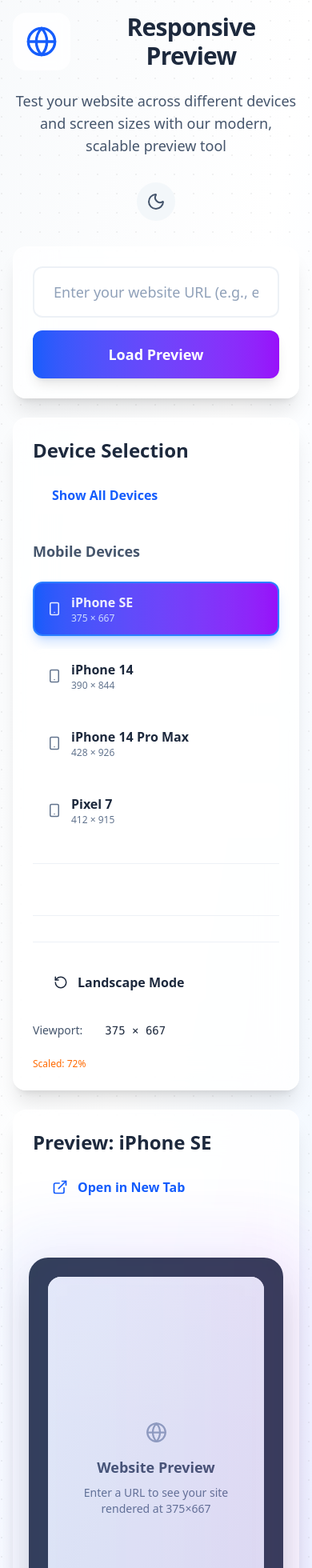
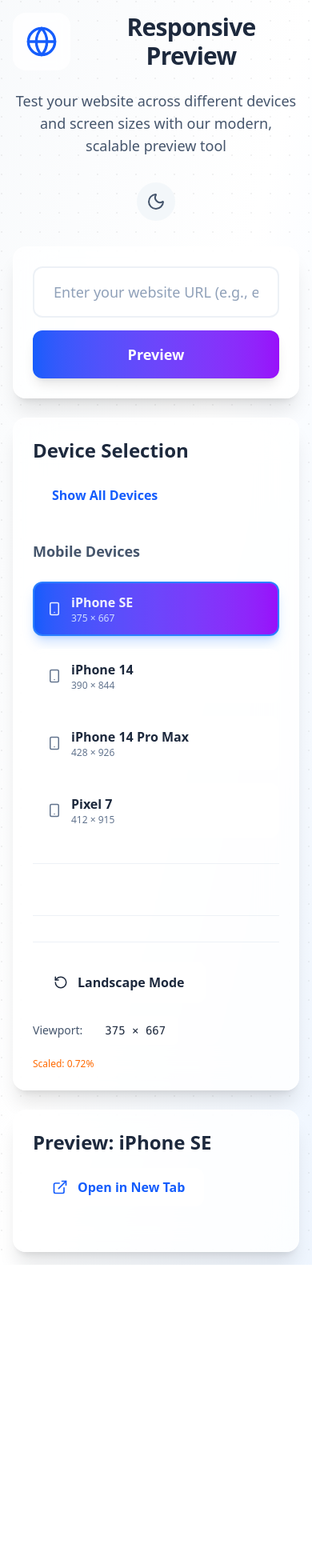
Before and after one commit to rayan2228/responsive-devices, a React (Vite) app: page / in a window 390 px wide. Shown: the top 1960 px of the page at 80% size. After the commit the page ends 1581 px from the top, so only its background shows below. Built offline with nearby package versions, Linux system fonts and the light colour scheme.

Commit message:
feat: enhance ResponsiveContainer with URL input and preview functionality

```diff
--- a/src/components/ControlPanel.tsx
+++ b/src/components/ControlPanel.tsx
@@ -35,7 +35,7 @@ const ControlPanel: React.FC<ControlPanelProps> = ({
       {scale < 1 && (
         <div className="flex items-center gap-2">
           <span className="text-xs text-orange-500 font-medium">
-            Scaled: {Math.round(scale * 100)}%
+            Scaled: {scale}%
           </span>
         </div>
       )}
--- a/src/components/PreviewFrame.tsx
+++ b/src/components/PreviewFrame.tsx
@@ -1,22 +1,70 @@
 import { Globe } from "lucide-react";
 import type { PreviewFrameProps } from "../types";
 
-const PreviewFrame: React.FC<PreviewFrameProps> = ({ device, isLandscape, theme, scale }) => {
+const PreviewFrame: React.FC<PreviewFrameProps> = ({
+    device,
+    isLandscape,
+    theme,
+    scale,
+    loading,
+    previewUrl
+}) => {
     const width = isLandscape ? device.height : device.width;
     const height = isLandscape ? device.width : device.height;
     const scaledWidth = width * scale;
     const scaledHeight = height * scale;
 
+    const renderPreviewContent = () => {
+        if (loading) {
+            return (
+                <div className="flex items-center justify-center w-full h-full bg-gray-100">
+                    <div className="animate-spin rounded-full h-12 w-12 border-b-2 border-blue-600"></div>
+                </div>
+            );
+        }
+
+        if (!previewUrl) {
+            return (
+                <div className="w-full h-full bg-gradient-to-br from-slate-100 to-slate-200 flex items-center justify-center">
+                    <div className="text-center">
+                        <Globe size={Math.min(64, scaledWidth * 0.1)} className="mx-auto mb-4 text-slate-400" />
+                        <p className="text-lg font-semibold text-slate-600 mb-2">Website Preview</p>
+                        <p className="text-sm text-slate-500 px-4">
+                            Enter a URL to see your site rendered at {width}×{height}
+                        </p>
+                    </div>
+                </div>
+            );
+        }
+
+        return (
+            <iframe
+                title="Website Preview"
+                src={previewUrl}
+                className="w-full h-full bg-white border-0"
+                style={{
+                    width: scaledWidth,
+                    height: scaledHeight
+                }}
+                onError={() => console.error('Failed to load preview URL')}
+            />
+        );
+    };
+
     return (
         <div className="flex justify-center items-center p-8">
             <div className="relative">
+                {/* Glow Effect */}
+                <div className="absolute -inset-8 bg-gradient-to-r from-blue-600/15 to-purple-600/15 rounded-3xl blur-2xl opacity-60" />
+
                 {/* Device Frame */}
                 <div
-                    className={`relative rounded-3xl p-6 shadow-2xl backdrop-blur-sm ${theme.surface.includes('dark') ? 'bg-slate-900/80' : 'bg-slate-800/90'
+                    className={`relative rounded-3xl shadow-2xl backdrop-blur-sm ${theme.surface.includes('dark') ? 'bg-slate-900/80' : 'bg-slate-800/90'
                         }`}
                     style={{
                         width: scaledWidth + 48,
-                        height: scaledHeight + 48
+                        height: scaledHeight + 48,
+                        padding: 24
                     }}
                 >
                     {/* Screen */}
@@ -28,23 +76,12 @@ const PreviewFrame: React.FC<PreviewFrameProps> = ({ device, isLandscape, theme,
                         }}
                     >
                         {/* Preview Content */}
-                        <div className="w-full h-full bg-gradient-to-br from-slate-100 to-slate-200 flex items-center justify-center">
-                            <div className="text-center">
-                                <Globe size={Math.min(64, scaledWidth * 0.1)} className="mx-auto mb-4 text-slate-400" />
-                                <p className="text-lg font-semibold text-slate-600 mb-2">Website Preview</p>
-                                <p className="text-sm text-slate-500 px-4">
-                                    Enter a URL to see your site rendered at {width}×{height}
-                                </p>
-                            </div>
-                        </div>
+                        {renderPreviewContent()}
 
                         {/* Screen Reflection Effect */}
-                        <div className="absolute inset-0 bg-gradient-to-t from-transparent via-transparent to-white/10 pointer-events-none" />
+                        <div className="absolute inset-0 bg-gradient-to-t from-transparent via-transparent to-white/10 pointer-events-none rounded-2xl" />
                     </div>
                 </div>
-
-                {/* Glow Effect */}
-                <div className="absolute -inset-8 bg-gradient-to-r from-blue-600/15 to-purple-600/15 rounded-3xl blur-2xl opacity-60" />
             </div>
         </div>
     );
--- a/src/components/ResponsiveContainer.tsx
+++ b/src/components/ResponsiveContainer.tsx
@@ -1,4 +1,4 @@
-import { ExternalLink, Globe, Moon, Sun, } from "lucide-react";
+import { ExternalLink, Globe, Moon, Sun } from "lucide-react";
 import { useState } from "react";
 import { devices, themes } from "../data";
 import type { Device, DeviceCategory, } from "../types";
@@ -21,6 +21,10 @@ const getResponsiveScale = (deviceWidth: number, containerWidth: number): number
     return Math.max(scale, minScale);
 };
 const ResponsiveContainer: React.FC = () => {
+    const [url, setUrl] = useState<string>("");
+    const [previewUrl, setPreviewUrl] = useState<string>("");
+    const [loading, setLoading] = useState<boolean>(false);
+    const [error, setError] = useState<string>("");
     const [isDark, setIsDark] = useState<boolean>(false);
     const [selectedDevice, setSelectedDevice] = useState<Device>(devices[0]);
     const [isLandscape, setIsLandscape] = useState<boolean>(false);
@@ -54,6 +58,34 @@ const ResponsiveContainer: React.FC = () => {
             gridCols: 'grid-cols-1 sm:grid-cols-2 lg:grid-cols-3'
         }
     ];
+    const handlePreview = async () => {
+        if (!url.trim()) {
+            setError("Please enter a URL");
+            return;
+        }
+
+        let formattedUrl = url.trim();
+        if (!formattedUrl.startsWith("http://") && !formattedUrl.startsWith("https://")) {
+            formattedUrl = "https://" + formattedUrl;
+        }
+
+        try {
+            new URL(formattedUrl);
+            setError("");
+            setLoading(true);
+            setPreviewUrl(formattedUrl);
+            setTimeout(() => setLoading(false), 1000);
+        } catch {
+            setError("Please enter a valid URL");
+        }
+    };
+
+    const handleKeyPress = (e: React.KeyboardEvent<HTMLInputElement>) => {
+        if (e.key === "Enter") {
+            handlePreview();
+        }
+    };
+
 
     return (
         <div className={`min-h-screen transition-all duration-500 ${currentTheme.background} relative overflow-hidden`}>
@@ -99,6 +131,9 @@ const ResponsiveContainer: React.FC = () => {
                     <div className="flex flex-col sm:flex-row gap-4">
                         <div className="flex-1">
                             <input
+                                value={url}
+                                onChange={(e) => setUrl(e.target.value)}
+                                onKeyDown={handleKeyPress}
                                 type="url"
                                 placeholder="Enter your website URL (e.g., example.com)"
                                 className={`w-full px-6 py-4 rounded-xl border-2 text-lg transition-all duration-300
@@ -107,9 +142,11 @@ const ResponsiveContainer: React.FC = () => {
                                         : 'bg-white/90 border-slate-200/60 text-slate-800 placeholder-slate-400 focus:border-blue-400 focus:bg-white'
                                     }`}
                             />
+                            {error && <p className="text-red-500 text-sm mt-2">{error}</p>}
                         </div>
-                        <button className="px-8 py-4 bg-gradient-to-r from-blue-600 to-purple-600 text-white rounded-xl font-semibold text-lg shadow-lg hover:shadow-xl transition-all duration-300 hover:scale-105 active:scale-95 whitespace-nowrap">
-                            Load Preview
+                        <button className="px-8 py-4 bg-gradient-to-r from-blue-600 to-purple-600 text-white rounded-xl font-semibold text-lg shadow-lg hover:shadow-xl transition-all duration-300 hover:scale-105 active:scale-95 whitespace-nowrap" onClick={handlePreview}
+                            disabled={loading}>
+                            {loading ? "Loading..." : "Preview"}
                         </button>
                     </div>
                 </section>
@@ -176,16 +213,22 @@ const ResponsiveContainer: React.FC = () => {
                             <span>Open in New Tab</span>
                         </button>
                     </div>
+                    {
+                        previewUrl && (
+                            <PreviewFrame
+                                device={selectedDevice}
+                                isLandscape={isLandscape}
+                                theme={currentTheme}
+                                scale={scale}
+                                loading={loading}
+                                previewUrl={previewUrl}
+                            />
 
-                    <PreviewFrame
-                        device={selectedDevice}
-                        isLandscape={isLandscape}
-                        theme={currentTheme}
-                        scale={scale}
-                    />
+                        )
+                    }
                 </section>
-            </div>
-        </div>
+            </div >
+        </div >
     );
 };
 
--- a/src/types/index.tsx
+++ b/src/types/index.tsx
@@ -48,6 +48,8 @@ interface PreviewFrameProps {
     isLandscape: boolean;
     theme: ThemeColors;
     scale: number;
+    loading: boolean;
+    previewUrl: string;
 }
 
 export type { ControlPanelProps, Device, DeviceButtonProps, DeviceCategory, PreviewFrameProps, ThemeColors };
```
Also changed, not shown: src/App.tsx (line endings or trailing spaces).
